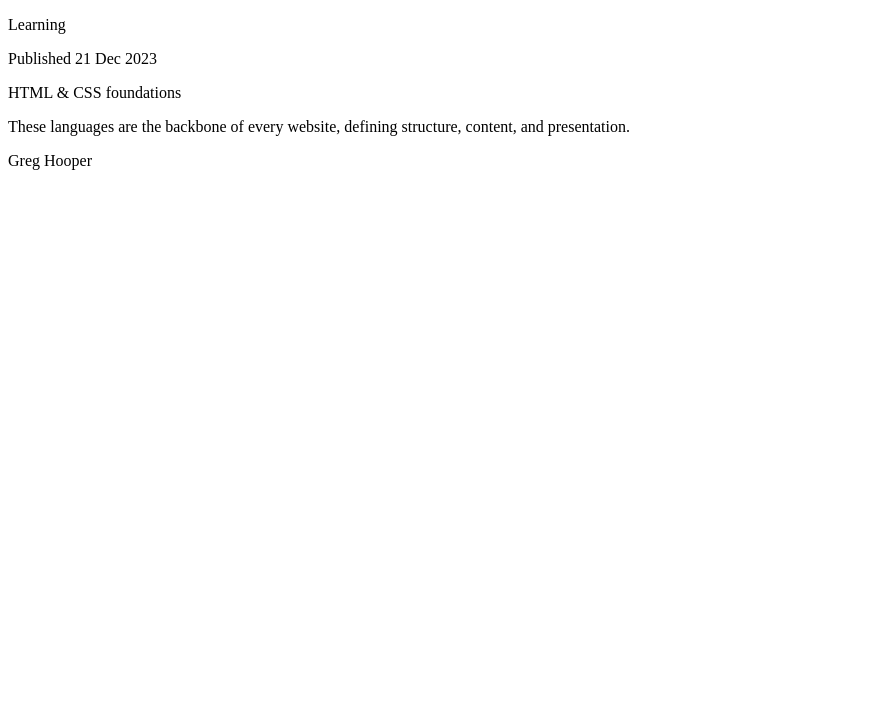
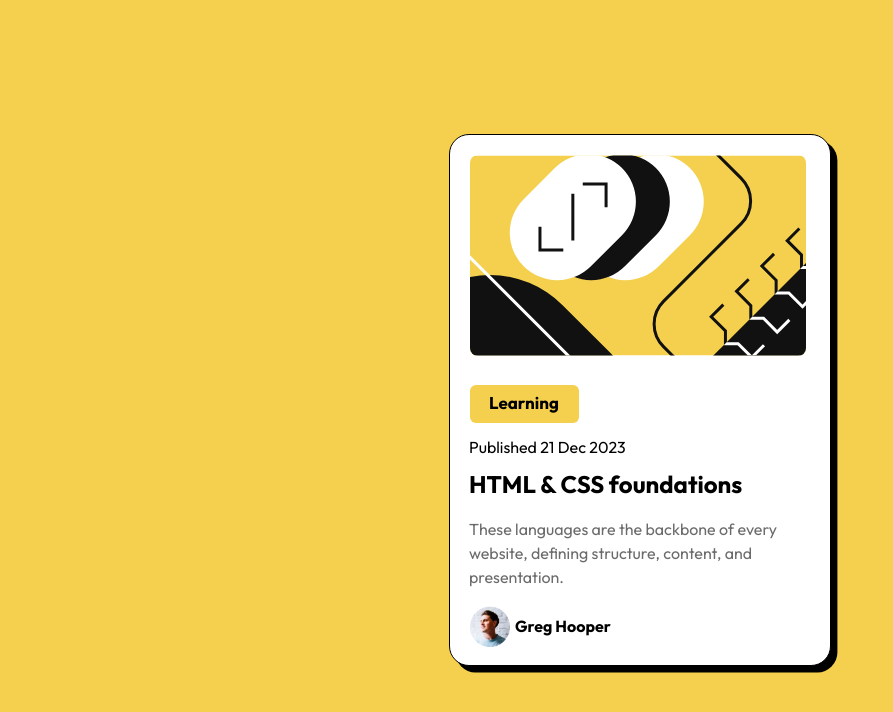
Before and after one commit to JazzyVain/blog-preview-card-main, a plain HTML site: page index.html in a window 1280 px wide. Shown: the whole page, without its empty margins (0-893 px from the left). Drawn offline with Linux system fonts and the light colour scheme.

Commit message:
Mudamo td

```diff
--- /dev/null
+++ b/estilo.css
@@ -0,0 +1,96 @@
+body {
+    background-color: hsl(47, 88%, 63%);
+    font-family: 'Outfit', sans-serif;
+    display: flex;
+    justify-content: center;
+    align-items: center;
+    height: 100vh;
+    margin: 0;
+}
+
+.box_white {
+    background-color: hsl(0, 0%, 100%);
+    width: 380px;
+    height: 530px;
+    border-radius: 20px;
+    box-shadow: 0.4em 0.4em black;
+    z-index: 1;
+    border: solid 1px hsl(0, 0%, 0%);
+    transition: transform 0.5s ease;
+    animation: fadeIn 2s ease-in-out;
+}
+
+@keyframes fadeIn {
+    from {
+        opacity: 0;
+    }
+    to {
+        opacity: 1;
+    }
+}
+
+.box_white:hover {
+    transform: scale(1.05);
+}
+
+
+.learning {
+    font-size: 17px;
+    font-weight: bold;
+    justify-content: center;
+    color: hsl(0, 0%, 0%);
+    background-color: hsl(47, 88%, 63%);
+    width: 71px;
+    height: 24px;
+    padding: 7px 19px;
+    margin: 20px 0 10px 0;
+    border-radius: 6px;
+    position: relative;
+    top: 25px;
+    left: 20px;
+}
+
+#p {
+    position: relative;
+    margin: 0 0 15px;
+    line-height: 1.5;
+    z-index: 2;
+    padding: 0px 19px;
+    top: 20px;
+}
+
+.data {
+    position: relative;
+    margin: 0px 0px 0px;
+    line-height: 1.5;
+    z-index: 2;
+    padding: 7px 19px;
+    top: 20px;
+}
+
+.title {
+    position: relative;
+    margin: 0 0 16px;
+    line-height: 1.5;
+    font-weight: bold;
+    z-index: 2;
+    font-size: 24px;
+}
+
+.description {
+    position: relative;
+    margin: 0 0 16px;
+    line-height: 1.5;
+    z-index: 2;
+    color : hsl(0, 0%, 42%);
+}
+
+.author {
+    position: relative;
+    margin: 0 0 16px;
+    line-height: 1.5;
+    font-weight: bold;
+    z-index: 2;
+    top: 30px;
+    left: 65px;
+}
--- a/index.html
+++ b/index.html
@@ -1,30 +1,33 @@
 <!DOCTYPE html>
 <html lang="en">
 <head>
+  <link href="https://fonts.googleapis.com/css2?family=Outfit:wght@400;600;700&display=swap" rel="stylesheet">
   <meta charset="UTF-8">
   <meta name="viewport" content="width=device-width, initial-scale=1.0"> <!-- displays site properly based on user's device -->
 
   <link rel="icon" type="image/png" sizes="32x32" href="./assets/images/favicon-32x32.png">
 
   <title>Frontend Mentor | Blog preview card</title>
-
-  <!-- Feel free to remove these styles or customise in your own stylesheet 👍 -->
+  <link rel="stylesheet" href="./estilo.css">
   <style>
     .attribution { font-size: 11px; text-align: center; }
     .attribution a { color: hsl(228, 45%, 44%); }
   </style>
 </head>
 <body>
+  <div class="box_white">
+    <img src="./assets/images/illustration-article.svg" alt="asdasdasd" style="position: relative; top: 20px; left: 20px; border-radius: 8px;">
+    <p class="learning">Learning</p>
+      <p class="data">Published 21 Dec 2023</p>
 
-  <p>Learning</p>
+  <p id="p" class="title">HTML & CSS foundations</p>
 
-  <p>Published 21 Dec 2023</p>
+  <p id="p" class="description">These languages are the backbone of every website, defining structure, content, and presentation.</p>
 
-  <p>HTML & CSS foundations</p>
+  <p class="author">Greg Hooper</p>
 
-  <p>These languages are the backbone of every website, defining structure, content, and presentation.</p>
-
-  <p>Greg Hooper</p>
-
+  <div>
+    <img src="./assets/images/image-avatar.webp" alt="views" class="icon" style=" position: relative; top: -18px; left: 20px; height: auto; width: 40px;">
+  </div>
 </body>
 </html>
```
